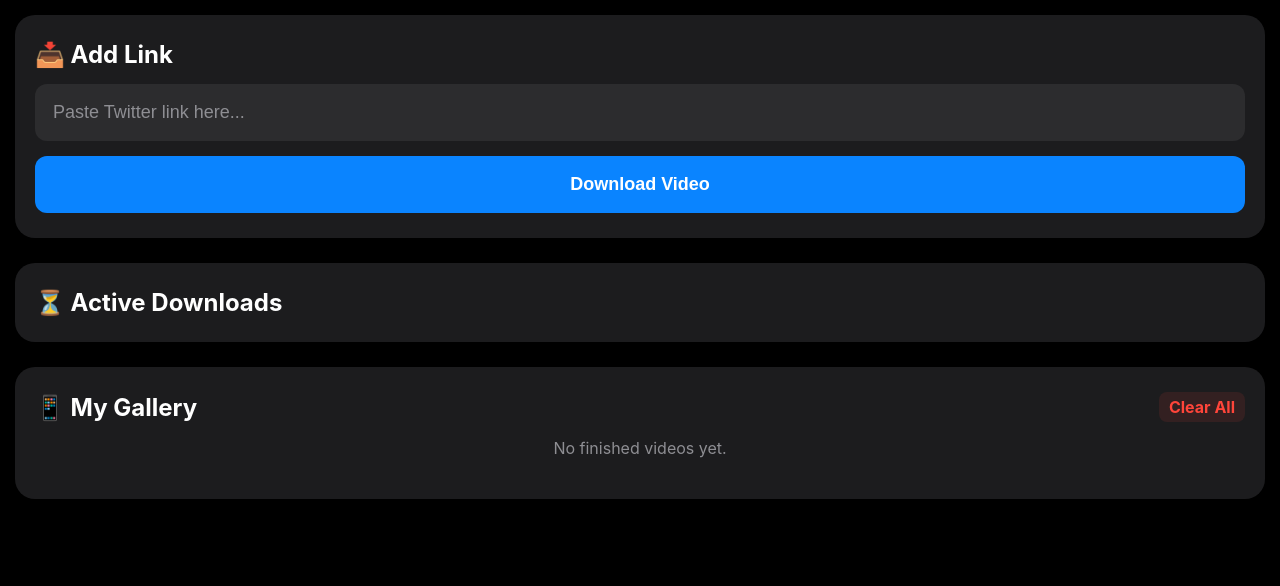
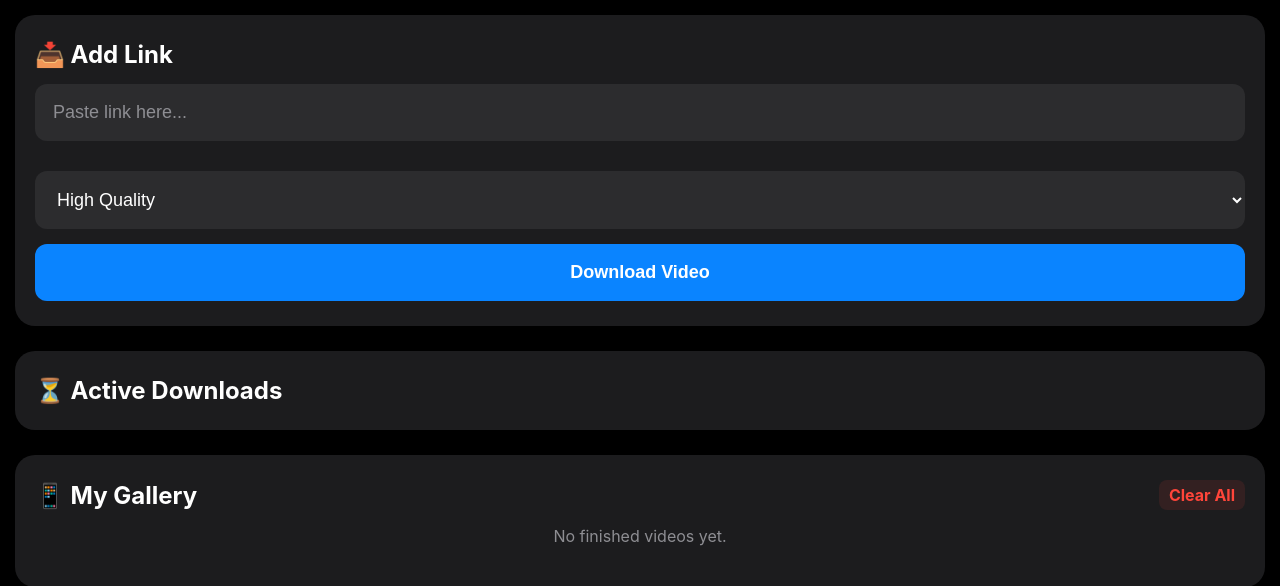
Before and after one commit to Alhassan-Hub/my-video-downloader, a Flask app: page / in a window 1280 px wide. Shown: the top 586 px of the page. Run offline with Flask 3, Linux system fonts and the light colour scheme.

Commit message:
Fixed iOS Codec and added Quality Selector

```diff
--- a/app.py
+++ b/app.py
@@ -11,11 +11,12 @@ os.makedirs(DOWNLOAD_FOLDER, exist_ok=True)
 
 active_tasks = {}
 
-def background_download(url, task_id):
+def background_download(url, task_id, quality):
     active_tasks[task_id] = {"url": url, "status": "Starting...", "progress": "0%"}
     file_id = task_id
 
     try:
+        # --- TWITTER BYPASS ---
         if "twitter.com" in url or "x.com" in url:
             active_tasks[task_id]["status"] = "Connecting to Twitter..."
             api_url = url.replace("twitter.com", "api.vxtwitter.com").replace("x.com", "api.vxtwitter.com").split("?")[0]
@@ -25,6 +26,7 @@ def background_download(url, task_id):
                 direct_mp4_url = response['media_extended'][0]['url']
                 active_tasks[task_id]["status"] = "Downloading"
 
+                # Stream the download
                 video_response = requests.get(direct_mp4_url, stream=True)
                 total_size = int(video_response.headers.get('content-length', 0))
 
@@ -42,14 +44,23 @@ def background_download(url, task_id):
             else:
                 active_tasks[task_id]["status"] = "Failed: No video found"
                 return
+
+        # --- YOUTUBE / TIKTOK / OTHER ---
         else:
             active_tasks[task_id]["status"] = "Downloading"
             def my_hook(d):
                 if d['status'] == 'downloading':
                     active_tasks[task_id]["progress"] = d.get('_percent_str', '...').strip()
 
+            # STRICT iOS FORMATTING FIX
+            # This forces an MP4 file that does NOT require ffmpeg to merge
+            if quality == "low":
+                format_string = 'worst[ext=mp4]/worst'
+            else:
+                format_string = 'best[ext=mp4]/best'
+
             ydl_opts = {
-                'format': 'bestvideo[ext=mp4]+bestaudio[ext=m4a]/best[ext=mp4]/best',
+                'format': format_string,
                 'outtmpl': f'{DOWNLOAD_FOLDER}/{file_id}.%(ext)s',
                 'quiet': True,
                 'no_warnings': True,
@@ -72,16 +83,18 @@ def home():
 @app.route('/start_download', methods=['POST'])
 def start_download():
     url = request.form['video_url']
+    quality = request.form.get('quality', 'high') # Get quality from UI
+
     task_id = str(uuid.uuid4())[:8]
-    thread = threading.Thread(target=background_download, args=(url, task_id))
+    thread = threading.Thread(target=background_download, args=(url, task_id, quality))
     thread.start()
     return redirect(url_for('home'))
 
 @app.route('/download_to_safari/<filename>')
 def download_to_safari(filename):
+    # This mimetype strongly forces iOS to recognize it as a playable video
     return send_file(f"{DOWNLOAD_FOLDER}/{filename}", as_attachment=True, mimetype='video/mp4')
 
-# --- NEW FEATURE: DELETE A SINGLE VIDEO ---
 @app.route('/delete/<filename>')
 def delete_file(filename):
     try:
@@ -90,7 +103,6 @@ def delete_file(filename):
         pass
     return redirect(url_for('home'))
 
-# --- NEW FEATURE: CLEAR ALL VIDEOS ---
 @app.route('/clear_all')
 def clear_all():
     files = os.listdir(DOWNLOAD_FOLDER)
@@ -100,7 +112,6 @@ def clear_all():
                 os.remove(os.path.join(DOWNLOAD_FOLDER, f))
             except:
                 pass
-    # Also clear the active tasks log so the screen is completely clean
     global active_tasks
     active_tasks = {}
     return redirect(url_for('home'))
--- a/templates/index.html
+++ b/templates/index.html
@@ -8,23 +8,19 @@
         .box { background-color: #1c1c1e; padding: 25px 20px; border-radius: 20px; margin-bottom: 25px; box-shadow: 0 4px 15px rgba(0,0,0,0.3); }
         h2 { margin-top: 0; font-size: 24px; font-weight: 700; margin-bottom: 0; }
 
-        input[type="text"] { width: 100%; padding: 18px; border-radius: 12px; border: none; margin-top: 15px; margin-bottom: 15px; background-color: #2c2c2e; color: white; font-size: 18px; box-sizing: border-box; }
+        input[type="text"], select { width: 100%; padding: 18px; border-radius: 12px; border: none; margin-top: 15px; background-color: #2c2c2e; color: white; font-size: 18px; box-sizing: border-box; margin-bottom: 15px; }
         input[type="text"]::placeholder { color: #8e8e93; }
 
         button { background-color: #0a84ff; color: white; border: none; padding: 18px; border-radius: 12px; font-size: 18px; font-weight: 700; width: 100%; cursor: pointer; }
         button:active { background-color: #006ee6; }
 
         .video-item { background-color: #2c2c2e; padding: 20px; margin: 15px 0; border-radius: 15px; text-align: left; }
-
-        /* Button Styles */
         .btn-group { display: flex; gap: 10px; margin-top: 15px; }
         .save-btn { flex: 2; background-color: #30d158; text-decoration: none; color: white; padding: 12px; border-radius: 10px; font-weight: bold; font-size: 16px; text-align: center; }
         .delete-btn { flex: 1; background-color: #ff453a; text-decoration: none; color: white; padding: 12px; border-radius: 10px; font-weight: bold; font-size: 16px; text-align: center; }
         .clear-all-btn { color: #ff453a; text-decoration: none; font-size: 16px; font-weight: bold; padding: 5px 10px; background-color: rgba(255, 69, 58, 0.1); border-radius: 8px;}
 
-        /* Header layout for Gallery */
         .header-row { display: flex; justify-content: space-between; align-items: center; margin-bottom: 15px; }
-
         .progress-bg { background-color: #3a3a3c; border-radius: 8px; width: 100%; height: 12px; margin-top: 10px; overflow: hidden; }
         .progress-fill { background-color: #0a84ff; height: 100%; border-radius: 8px; transition: width 0.3s ease; }
         .task-title { font-size: 16px; font-weight: 500; color: #aeaeb2; overflow: hidden; text-overflow: ellipsis; white-space: nowrap; }
@@ -36,7 +32,14 @@
     <div class="box">
         <h2>📥 Add Link</h2>
         <form action="/start_download" method="POST">
-            <input type="text" name="video_url" placeholder="Paste Twitter link here..." required>
+            <input type="text" name="video_url" placeholder="Paste link here..." required>
+
+            <!-- NEW QUALITY SELECTOR -->
+            <select name="quality">
+                <option value="high">High Quality</option>
+                <option value="low">Data Saver (Faster Download)</option>
+            </select>
+
             <button type="submit">Download Video</button>
         </form>
     </div>
@@ -44,7 +47,6 @@
     <!-- Active Downloads Section -->
     <div class="box">
         <h2>⏳ Active Downloads</h2>
-        {% set active_count = 0 %}
         {% for task_id, task in tasks.items() %}
             {% if task.status != 'Finished' and task.status != 'Failed' %}
                 <div class="video-item">
```
